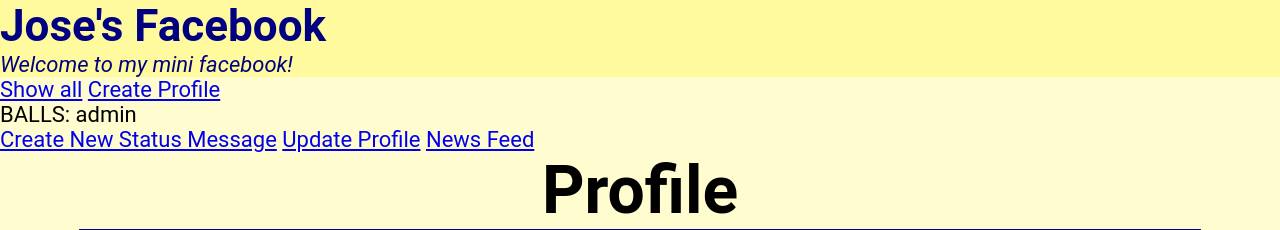
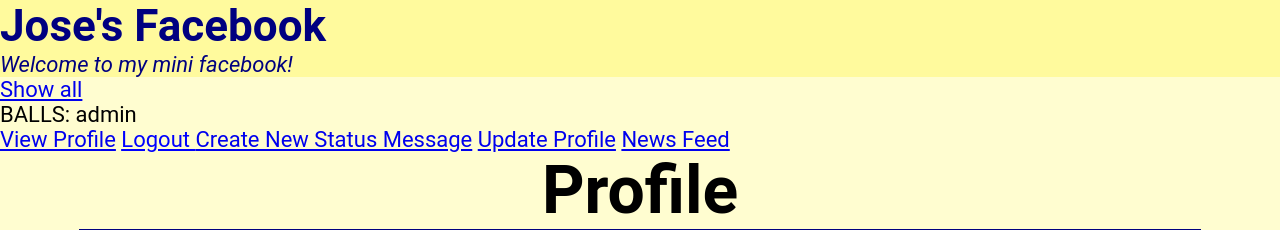
Before and after one commit to jmamusBU/cs412, a Django app: page /mini_fb/profile/2 in a window 1280 px wide. Shown: the top 230 px of the page. Run offline with Django 5.2, Linux system fonts and the light colour scheme; a user stored in the database is signed in; data comes from the database, SQL or seed files in the repository; both versions use the stored data as it was after the commit.

Commit message:
A9 Task 2

```diff
--- a/mini_fb/static/mini_fb/styles.css
+++ b/mini_fb/static/mini_fb/styles.css
@@ -16,6 +16,18 @@
     margin: 0;
     padding: 0;
 
+}
+
+.logout {
+    margin: 0;
+    display: inline;
+    border: none;
+    background: none;
+    text-decoration: underline;
+    font: inherit;
+    color: blue;
+    padding: 0;
+    cursor: pointer;
 }
 
 h1 {
--- a/mini_fb/templates/mini_fb/base.html
+++ b/mini_fb/templates/mini_fb/base.html
@@ -17,12 +17,23 @@
         </header>
         <nav>
             <a href="{% url 'show_all_profiles' %}">Show all</a>
-            <a href="{% url 'create_profile' %}">Create Profile</a>
         </nav>
         {% if request.user.is_authenticated %}
+
         <p>BALLS: {{request.user}}</p>
+        {% if request.user.profile_set.first %}
+        <a href="{{ request.user.profile_set.first.get_absolute_url }}" target="_blank">View Profile</a>
+        {% else  %}
+        <a href="{% url 'create_profile' %}">Create Profile</a>
+        {% endif %}
+
+        <form action="{% url 'logout' %}" method="post" class="logout">
+            {% csrf_token %}
+            <button type="submit" class="logout">Logout</button>
+        </form>
         {% else %}
         <p>NO BALLS</p>
+        <a href="{% url 'login' %}">Login</a>
         {% endif %}
 
         {% block content %}
--- a/mini_fb/templates/mini_fb/friend_suggestions.html
+++ b/mini_fb/templates/mini_fb/friend_suggestions.html
@@ -23,7 +23,7 @@
                             <p>{{ f.first_name }} {{ f.last_name }}</p>
                         </div>
                     </a>
-                    <a href="{% url 'add_friend' profile.pk f.pk %}" target="_blank">Add Friend</a>
+                    <a href="{% url 'add_friend' f.pk %}" target="_blank">Add Friend</a>
                 </td>
 
             {% endfor %}
--- a/mini_fb/templates/mini_fb/show_profile.html
+++ b/mini_fb/templates/mini_fb/show_profile.html
@@ -9,9 +9,9 @@
 
 {% block content %}
 {% if request.user.is_authenticated and request.user == profile.user %}
-<a href="{% url 'create_status' profile.pk %}" target="_blank">Create New Status Message</a>
-<a href="{% url 'update_profile' profile.pk %}" target="_blank">Update Profile</a>
-<a href="{% url 'news_feed' profile.pk %}" target="_blank">News Feed</a>
+<a href="{% url 'create_status' %}" target="_blank">Create New Status Message</a>
+<a href="{% url 'update_profile' %}" target="_blank">Update Profile</a>
+<a href="{% url 'news_feed' %}" target="_blank">News Feed</a>
 {% endif %}
 
 <h2>Profile</h2>
@@ -81,7 +81,7 @@
 <br>
 {% if request.user.is_authenticated and request.user == profile.user %}
 <h3>
-<a href="{% url 'friend_suggestions' profile.pk %}" target="_blank">Friend Suggestions</a>
+<a href="{% url 'friend_suggestions' %}" target="_blank">Friend Suggestions</a>
 </h3>
 {% endif %}
 {% endblock %}
--- a/mini_fb/urls.py
+++ b/mini_fb/urls.py
@@ -5,17 +5,23 @@
 from django.urls import path
 from django.conf import settings
 from .views import *
+from django.contrib.auth import views as auth_views
+
+from . import views
 
 # all of the URLs that are part of this app
 urlpatterns = [
     path(r'', ShowAllProfilesView.as_view(), name='show_all_profiles'),
     path(r'profile/<int:pk>', ShowProfilePageView.as_view(), name="show_profile"),
     path(r'create_profile', CreateProfileView.as_view(), name="create_profile"),
-    path(r'profile/<int:pk>/create_status', CreateStatusMessageView.as_view(), name="create_status"),
-    path(r'profile/<int:pk>/update', UpdateProfileView.as_view(), name="update_profile"),
+    path(r'status/create_status', CreateStatusMessageView.as_view(), name="create_status"),
+    path(r'profile/update', UpdateProfileView.as_view(), name="update_profile"),
     path(r'status/<int:pk>/delete', DeleteStatusMessageView.as_view(), name="delete_status"),
     path(r'status/<int:pk>/update', UpdateStatusMessageView.as_view(), name="update_status"),
-    path(r'profile/<int:pk>/add_friend/<int:other_pk>', CreateFriendView.as_view(), name="add_friend"),
-    path(r'profile/<int:pk>/friend_suggestions', ShowFriendSuggestionsView.as_view(), name="friend_suggestions"),
-    path(r'profile/<int:pk>/news_feed', ShowNewsFeedView.as_view(), name="news_feed")
+    path(r'profile/add_friend/<int:other_pk>', CreateFriendView.as_view(), name="add_friend"),
+    path(r'profile/friend_suggestions', ShowFriendSuggestionsView.as_view(), name="friend_suggestions"),
+    path(r'profile/news_feed', ShowNewsFeedView.as_view(), name="news_feed"),
+    path('login/', auth_views.LoginView.as_view(template_name='mini_fb/login.html'), name='login'),
+    path(r'logout/', auth_views.LogoutView.as_view(template_name='mini_fb/logged_out.html'), name='logout'),
+    path('register/', views.RegistrationView.as_view(), name='register'),
 ]
--- a/mini_fb/views.py
+++ b/mini_fb/views.py
@@ -52,6 +52,9 @@
     form_class = CreateStatusMessageForm
     template_name = 'mini_fb/create_status_form.html'
 
+    def get_object(self):
+        return Profile.objects.get(user=self.request.user)
+
     def get_login_url(self):
         '''return the URL of the login page'''
         return reverse('login')
@@ -59,12 +62,12 @@
     def get_context_data(self, **kwargs):
         '''Adds the profile to the context data so that the form can be submitted'''
         context = super().get_context_data(**kwargs)
-        profile = Profile.objects.get(pk=self.kwargs['pk'])
+        profile = Profile.objects.get(user=self.request.user)
         context['profile'] = profile
         return context
 
     def form_valid(self, form):
-        profile = Profile.objects.get(pk=self.kwargs['pk'])
+        profile = Profile.objects.get(user=self.request.user)
         form.instance.profile = profile
         # save the status message to database
         sm = form.save()
@@ -83,6 +86,9 @@
     template_name = 'mini_fb/update_profile_form.html'
     model = Profile
 
+    def get_object(self):
+        return Profile.objects.get(user=self.request.user)
+
     def get_login_url(self):
         '''return the URL of the login page'''
         return reverse('login')
@@ -90,7 +96,7 @@
     def get_context_data(self, **kwargs):
         '''Adds the profile to the context data so that the form can be submitted'''
         context = super().get_context_data(**kwargs)
-        profile = Profile.objects.get(pk=self.kwargs['pk'])
+        profile = Profile.objects.get(user=self.request.user)
         context['profile'] = profile
         return context
 
@@ -130,6 +136,9 @@
 class CreateFriendView(LoginRequiredMixin, View):
     '''processes a request to add a friend to a profile'''
 
+    def get_object(self):
+        return Profile.objects.get(user=self.request.user)
+
     def get_login_url(self):
         '''return the URL of the login page'''
         return reverse('login')
@@ -137,14 +146,11 @@
     def dispatch(self, request, *args, **kwargs):
         pk1 = self.kwargs.get('pk')
         pk2 = self.kwargs.get('other_pk')
-        profile1 = Profile.objects.get(pk=pk1)
+        profile1 = Profile.objects.get(user=self.request.user)
         profile2 = Profile.objects.get(pk=pk2)
         profile1.add_friend(profile2)
-        return redirect('show_profile', pk=pk1)
+        return redirect(profile1.get_absolute_url())
 
-    def get_success_url(self):
-        pk = self.kwargs.get('pk')
-        return reverse('show_profile', kwargs={'pk': pk})
 
 
 class ShowFriendSuggestionsView(DetailView):
@@ -153,7 +159,43 @@
     template_name = 'mini_fb/friend_suggestions.html'
     context_object_name = 'profile'
 
+    def get_object(self):
+        return Profile.objects.get(user=self.request.user)
+
 class ShowNewsFeedView(DetailView):
     '''Displays a page to show the news feed for a given profile'''
     model = Profile
     template_name = 'mini_fb/news_feed.html'
+
+    def get_object(self):
+        return Profile.objects.get(user=self.request.user)
+
+
+class RegistrationView(CreateView):
+    '''Handle registration of a new user'''
+
+    template_name = 'mini_fb/registration.html'
+    form_class = UserCreationForm
+
+    def dispatch(self, request: HttpRequest, *args: Any, **kwargs: Any) -> HttpResponse:
+        '''Handle the user creation form submission'''
+
+        if self.request.POST:
+            print(f"RegistrationView.dispatch: self.request.POST={self.request.POST}")
+
+            form = UserCreationForm(self.request.POST)
+
+            if not form.is_valid():
+                print(f"form.errors={form.errors}")
+
+                return super().dispatch(request, *args, **kwargs)
+
+            user = form.save()
+
+            print(f"user={user}")
+
+            login(self.request, user)
+            print(f"User {user} logged in.")
+
+
+        return super().dispatch(request, *args, **kwargs)
```
Also changed, not shown: mini_fb/templates/mini_fb/logged_out.html (added, +7 -0 lines), mini_fb/templates/mini_fb/login.html (added, +25 -0 lines), mini_fb/templates/mini_fb/registration.html (added, +19 -0 lines), db.sqlite3, media/Old_Rail_Workers.jpg (added).
